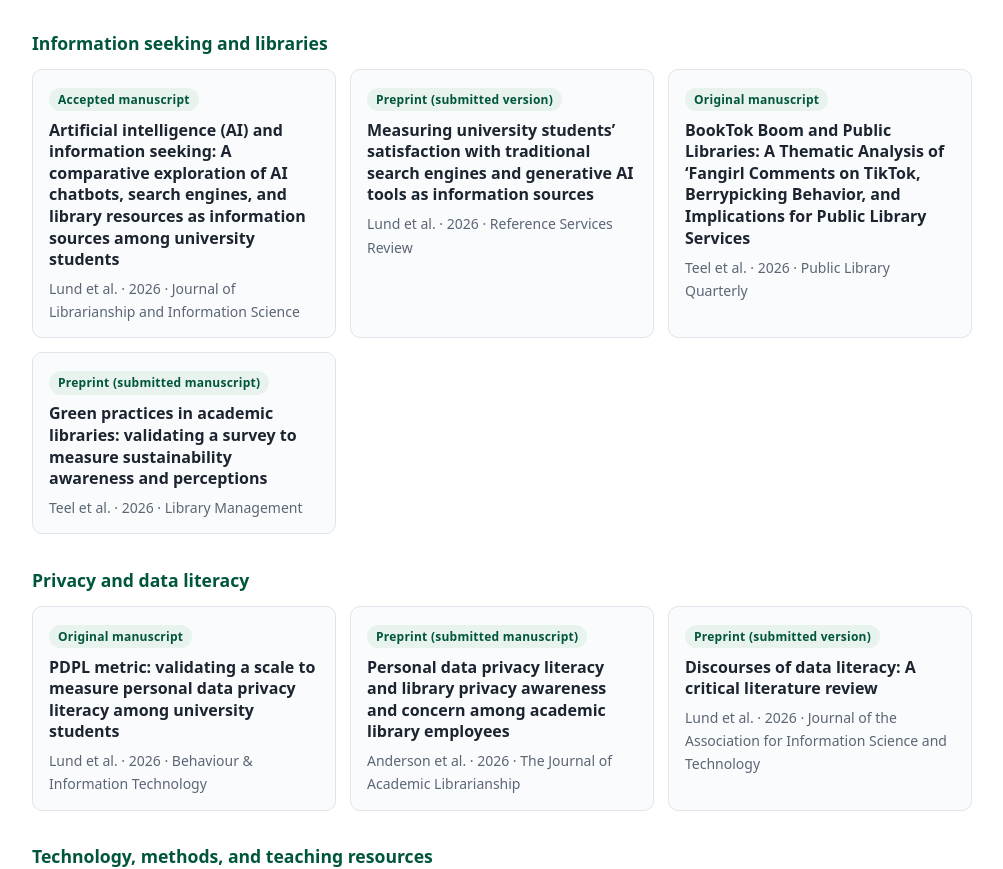
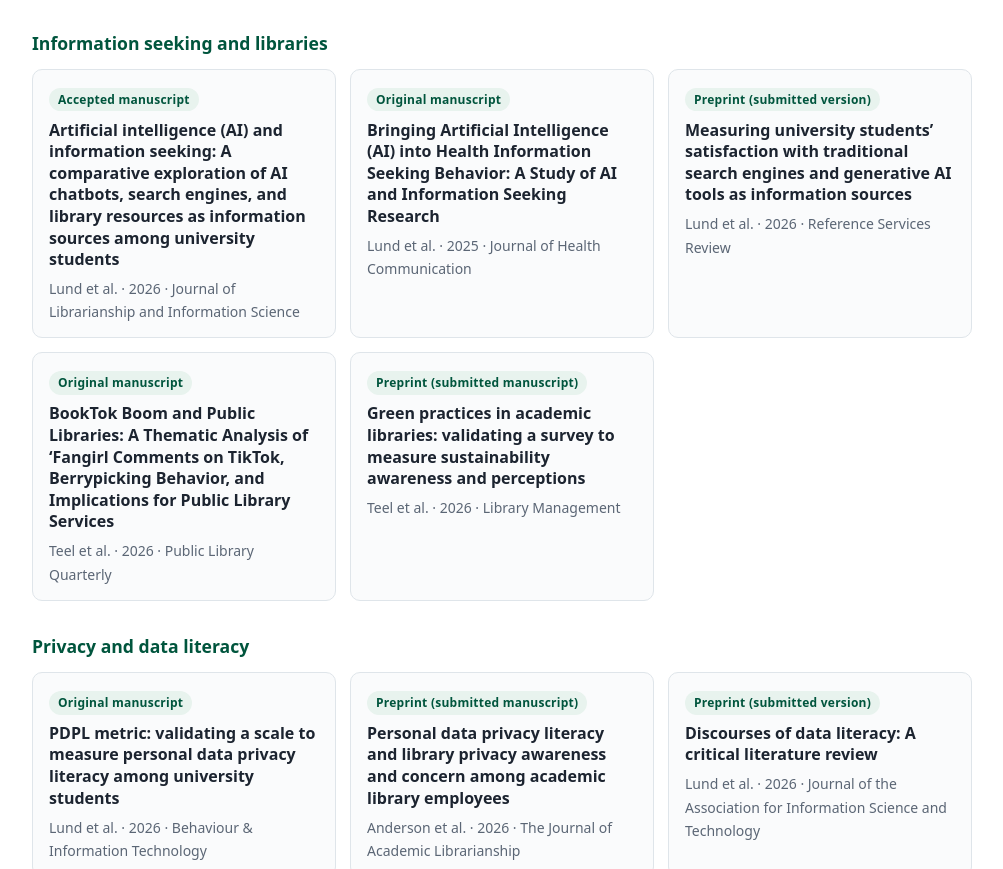
Before and after one commit to bdlund/bdlund.github.io, a plain HTML site: page index.html in a window 1280 px wide. Shown: the part 1904-2773 px from the top of the page, without its empty margins (138-1141 px from the left). Drawn offline with Linux system fonts and the light colour scheme.

Commit message:
Add files via upload

```diff
--- a/index.html
+++ b/index.html
@@ -25,7 +25,8 @@
 <p class="who">Lund · 2026 · Theological Librarianship</p></a><a class="card" href="papers/perceptions-fourth-industrial-revolution-ai.html"><span class="badge">Author manuscript</span><h3>Perceptions of the Fourth Industrial Revolution and AI’s Impact on Society</h3>
 <p class="who">Lund et al. · 2024 · Perspectives on Global Development and Technology</p></a><a class="card" href="papers/ai-anxiety-and-fear.html"><span class="badge">Accepted manuscript</span><h3>AI anxiety and fear: A look at perspectives of information science students and professionals towards artificial intelligence</h3>
 <p class="who">Lund et al. · 2024 · Journal of Information Science</p></a></div><h3 class="theme">Information seeking and libraries</h3><div class="grid"><a class="card" href="papers/ai-and-information-seeking.html"><span class="badge">Accepted manuscript</span><h3>Artificial intelligence (AI) and information seeking: A comparative exploration of AI chatbots, search engines, and library resources as information sources among university students</h3>
-<p class="who">Lund et al. · 2026 · Journal of Librarianship and Information Science</p></a><a class="card" href="papers/student-satisfaction-search-engines-generative-ai.html"><span class="badge">Preprint (submitted version)</span><h3>Measuring university students’ satisfaction with traditional search engines and generative AI tools as information sources</h3>
+<p class="who">Lund et al. · 2026 · Journal of Librarianship and Information Science</p></a><a class="card" href="papers/ai-health-information-seeking-behavior.html"><span class="badge">Original manuscript</span><h3>Bringing Artificial Intelligence (AI) into Health Information Seeking Behavior: A Study of AI and Information Seeking Research</h3>
+<p class="who">Lund et al. · 2025 · Journal of Health Communication</p></a><a class="card" href="papers/student-satisfaction-search-engines-generative-ai.html"><span class="badge">Preprint (submitted version)</span><h3>Measuring university students’ satisfaction with traditional search engines and generative AI tools as information sources</h3>
 <p class="who">Lund et al. · 2026 · Reference Services Review</p></a><a class="card" href="papers/booktok-public-libraries.html"><span class="badge">Original manuscript</span><h3>BookTok Boom and Public Libraries: A Thematic Analysis of ‘Fangirl Comments on TikTok, Berrypicking Behavior, and Implications for Public Library Services</h3>
 <p class="who">Teel et al. · 2026 · Public Library Quarterly</p></a><a class="card" href="papers/green-practices-academic-libraries.html"><span class="badge">Preprint (submitted manuscript)</span><h3>Green practices in academic libraries: validating a survey to measure sustainability awareness and perceptions</h3>
 <p class="who">Teel et al. · 2026 · Library Management</p></a></div><h3 class="theme">Privacy and data literacy</h3><div class="grid"><a class="card" href="papers/pdpl-metric-scale-validation.html"><span class="badge">Original manuscript</span><h3>PDPL metric: validating a scale to measure personal data privacy literacy among university students</h3>
--- a/sitemap.xml
+++ b/sitemap.xml
@@ -15,6 +15,7 @@
 <url><loc>https://bdlund.github.io/papers/perceptions-fourth-industrial-revolution-ai.html</loc></url>
 <url><loc>https://bdlund.github.io/papers/ai-anxiety-and-fear.html</loc></url>
 <url><loc>https://bdlund.github.io/papers/ai-and-information-seeking.html</loc></url>
+<url><loc>https://bdlund.github.io/papers/ai-health-information-seeking-behavior.html</loc></url>
 <url><loc>https://bdlund.github.io/papers/student-satisfaction-search-engines-generative-ai.html</loc></url>
 <url><loc>https://bdlund.github.io/papers/booktok-public-libraries.html</loc></url>
 <url><loc>https://bdlund.github.io/papers/green-practices-academic-libraries.html</loc></url>
```
